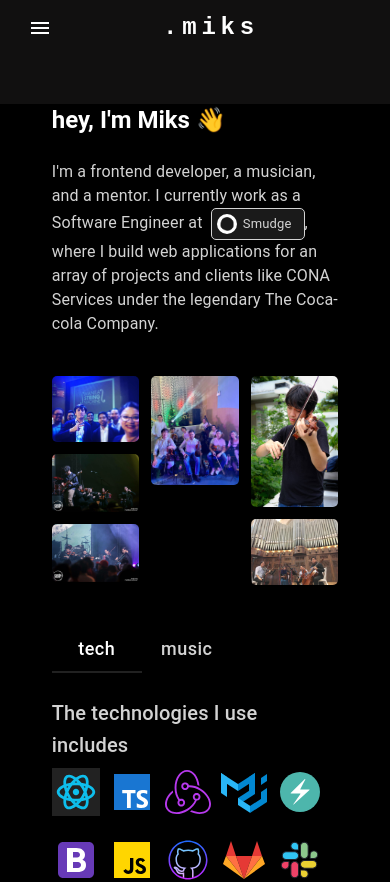
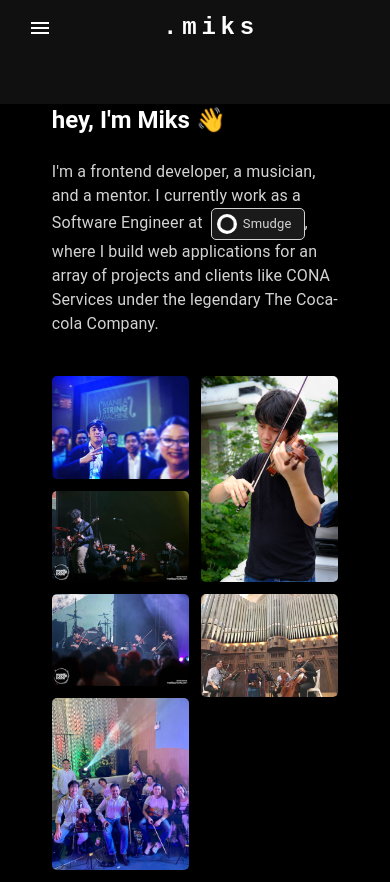
Before and after one commit to mikskywalker/portfolio, a React (Create React App) app: page / in a window 390 px wide. Shown: the top 882 px of the page. Built offline with nearby package versions, Linux system fonts and the light colour scheme.

Commit message:
support for small screens for image list and fixed key error

```diff
--- a/src/components/MiksImageList.tsx
+++ b/src/components/MiksImageList.tsx
@@ -8,10 +8,12 @@ import myImage5 from '../assets/mikspics/5.jpg';
 import myImage6 from '../assets/mikspics/6.jpg';
 import myImage8 from '../assets/mikspics/8.jpg';
 import myImage9 from '../assets/mikspics/9.jpg';
-import { Fade, Grid, Skeleton } from '@mui/material';
+import { Fade, Grid, Skeleton, useMediaQuery, useTheme   } from '@mui/material';
 
 export default function MiksImageList() {
   const [loading, setLoading] = useState<boolean>(true)
+  const theme = useTheme();
+  const isSmallScreen = useMediaQuery(theme.breakpoints.down('sm'));
 
   useEffect(() => {
     const timer = setTimeout(() => {
@@ -40,10 +42,10 @@ export default function MiksImageList() {
           ))}
         </Grid>
       ) : (
-        <ImageList variant="masonry" cols={3} gap={12} sx={{ minWidth: 200, minHeight: 200 }}>
+        <ImageList variant="masonry" cols={isSmallScreen ? 2 : 3} gap={12} sx={{ minWidth: 200, minHeight: 200 }}>
           {itemData.map((item, index) => (
-            <Fade in style={{ transitionDelay: `${index * 100}ms` }}>
-              <ImageListItem key={item.img}>
+            <Fade key={index} in style={{ transitionDelay: `${index * 100}ms` }}>
+              <ImageListItem >
                 <img
                   src={`${item.img}?w=248&fit=crop&auto=format`}
                   srcSet={`${item.img}?w=248&fit=crop&auto=format&dpr=2 2x`}
```
